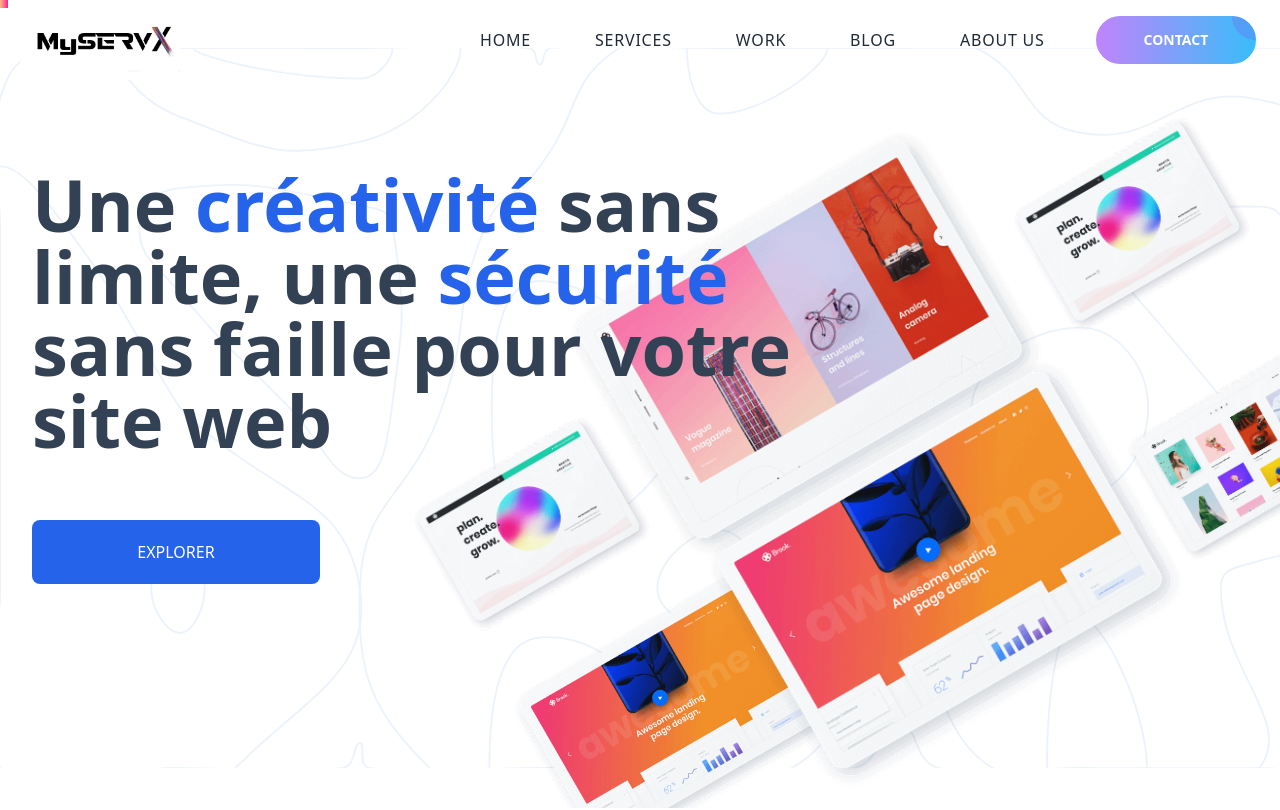
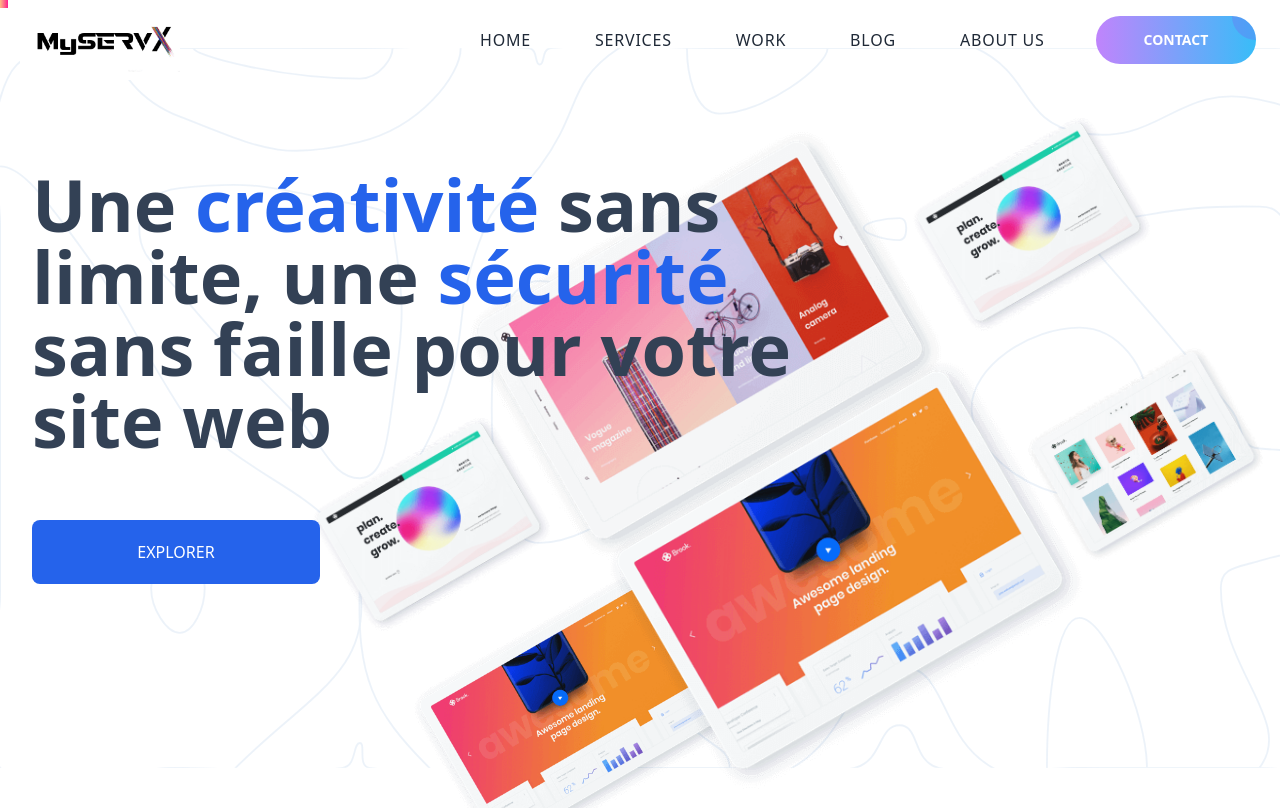
Before and after one commit to anesszereg/My_ServX, a Next.js app: page / in a window 1280 px wide. Shown: the top 810 px of the page. Built offline with nearby package versions, Linux system fonts and the light colour scheme.

Commit message:
finish the hero section , fix some other problem like 404page and burger menu

```diff
--- a/src/components/Home/MovingPhones.jsx
+++ b/src/components/Home/MovingPhones.jsx
@@ -13,7 +13,7 @@ const MovingPhones = () => {
     <div className="absolute right-0 z-[1] overflow-x-hidden overflow-y-hidden  flex items-end  justify-end w-[100vw] h-full mt-24  top-0 ">
       {/* faire des telephones qui bougent  */}
 
-      <div className=" imageContainer w-full overflow-x-hidden mt-[300px] mr-[-100px] overflow-y-hidden  grid grid-flow-col grid-rows-2 Items-center justify-end justify-items-end align-content-center  h-full">
+      <div className=" imageContainer w-full overflow-x-hidden mt-[300px] pr-[-100px] overflow-y-hidden  grid grid-flow-col grid-rows-2 Items-center justify-end justify-items-end align-content-center  h-full">
         {images.map(
           (img, index) =>
             index <= 6 && (
```
